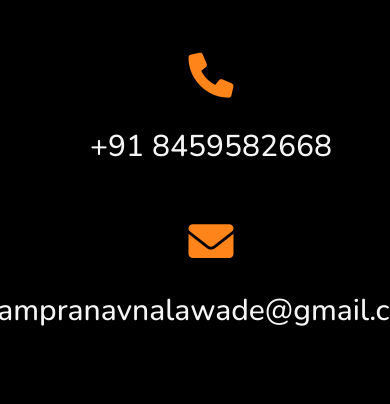
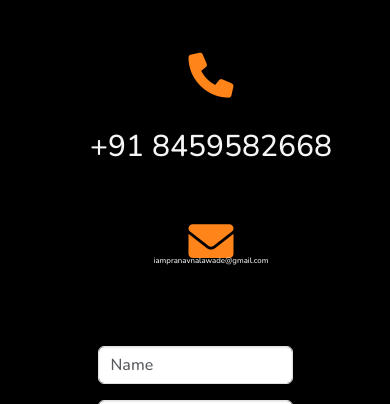
Before and after one commit to PlanetDestroyyer/Personal-Website, a Flask app: page / in a window 390 px wide; the page is wider, and only the part inside the window is pictured. Shown: the part 6096-6500 px from the top of that part. Run offline with Flask 3, Linux system fonts and the light colour scheme; some libraries are stand-ins or nearby versions; some web fonts are replaced.

Commit message:
Update style.css

```diff
--- a/static/css/style.css
+++ b/static/css/style.css
@@ -298,4 +298,8 @@
     .social-links a {
         margin: 0 10px;
     }
+
+    .email-text {
+        font-size : 2vw;
+    }
 }
```
